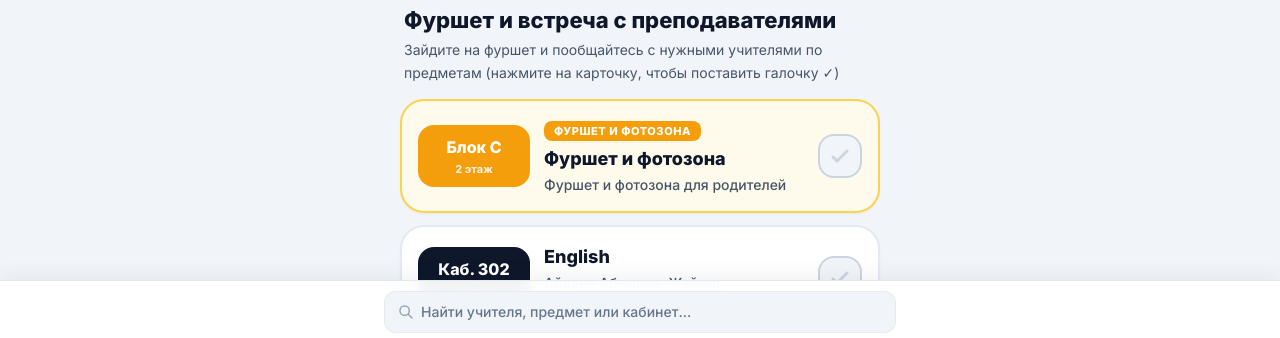
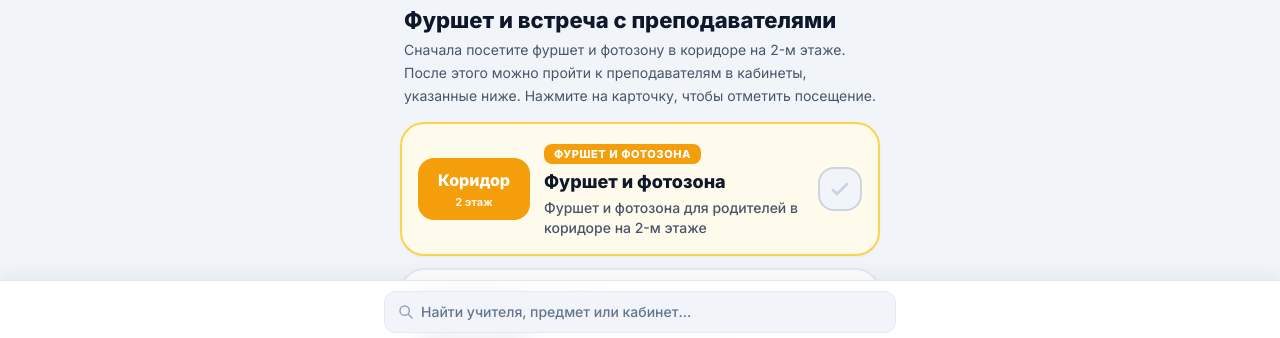
Before and after one commit to college-alatoo/Parents-meeting-, a plain HTML site: page index.html in a window 1280 px wide. Shown: the part 395-733 px from the top of the page. Drawn offline with nearby package versions, Linux system fonts and the light colour scheme.

Commit message:
Clarify buffet location and parent visit sequence

```diff
--- a/index.html
+++ b/index.html
@@ -242,8 +242,8 @@
                 stage: '16:00',
                 isBuffet: true,
                 title: 'Фуршет и фотозона',
-                subtitle: 'Фуршет и фотозона для родителей',
-                room: 'Блок C',
+                subtitle: 'Фуршет и фотозона для родителей в коридоре на 2-м этаже',
+                room: 'Коридор',
                 floor: '2 этаж',
                 group: null
             },
@@ -696,7 +696,7 @@
                             Фуршет и встреча с преподавателями
                         </h2>
                         <p class="text-sm text-slate-600 mt-1 leading-relaxed">
-                            Зайдите на фуршет и пообщайтесь с нужными учителями по предметам (нажмите на карточку, чтобы поставить галочку ✓)
+                            Сначала посетите фуршет и фотозону в коридоре на 2-м этаже. После этого можно пройти к преподавателям в кабинеты, указанные ниже. Нажмите на карточку, чтобы отметить посещение.
                         </p>
                     </div>
                     <div class="space-y-3 cards-list"></div>
```
